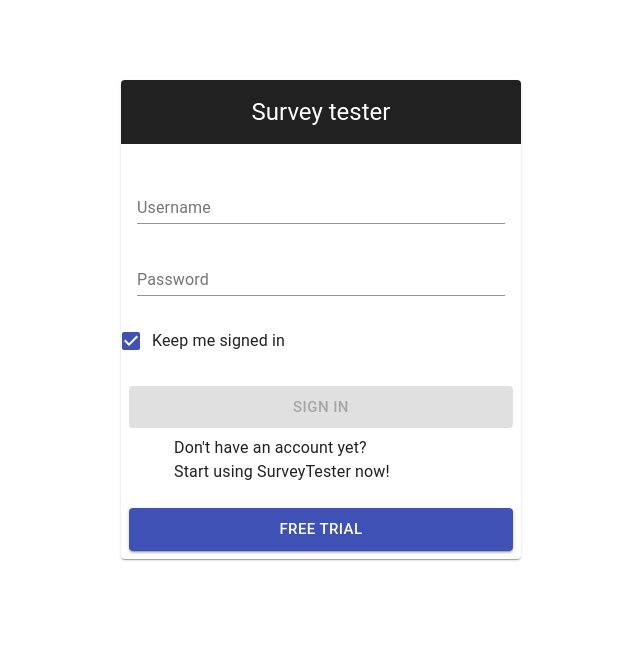
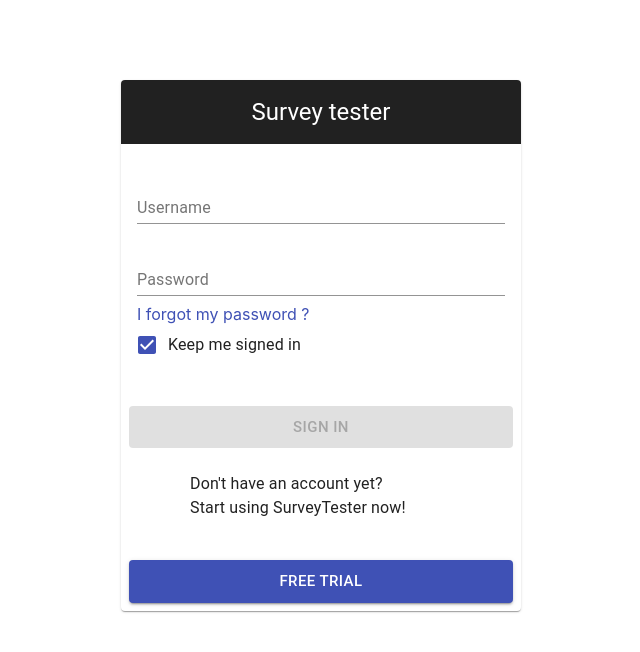
Before and after one commit to tarunsengar1987/surveytester, a React (Create React App) app: page / in a window 1280 px wide. Shown: the top 652 px of the page, without its empty margins (319-959 px from the left). Built offline with nearby package versions, Linux system fonts and the light colour scheme.

Commit message:
new changes

```diff
--- a/package.json
+++ b/package.json
@@ -11,14 +11,14 @@
     "@testing-library/user-event": "^12.1.10",
     "@types/jest": "^26.0.15",
     "@types/node": "^12.0.0",
-    "@types/react-dom": "^17.0.8",
+    "@types/react-dom": "^17.0.0",
     "node-sass": "^6.0.1",
     "react": "^17.0.2",
     "react-dom": "^17.0.2",
     "react-router-dom": "^5.2.0",
     "react-scripts": "4.0.3",
     "reactjs-popup": "^2.0.4",
-    "typescript": "^4.3.5",
+    "typescript": "^4.1.2",
     "web-vitals": "^1.0.1"
   },
   "scripts": {
--- a/src/App.tsx
+++ b/src/App.tsx
@@ -1,7 +1,7 @@
 
 import './App.css';
-import Login from './login/Login';
-import Dashboard from './Dashboard/Dashboard';
+import LoginPage from './LoginPage/login';
+import Dashboard from './Dashboard/dashboard';
 import {
   BrowserRouter as Router,
   Switch,
@@ -16,14 +16,14 @@
  <Router>
     <Switch>
       <Route path="/" exact>
-      <Login></Login>
+      <LoginPage></LoginPage>
       </Route>
       <Route path="/dashboard" exact>
       <Dashboard></Dashboard>
       </Route>
 
     </Switch>
-    {/* <ConfirmDialog></ConfirmDialog> */}
+
     </Router>
 
   );
--- a/src/Dashboard/Dashboard.tsx
+++ b/src/Dashboard/Dashboard.tsx
@@ -77,7 +77,7 @@
     ],
   };
   const header: Header = {
-    name: 'This is Dashboard',
+    name: 'This is Dashboard of Survey',
     headname: 'Survey Tester',
   };
 const useStyles = makeStyles((theme) =>
--- /dev/null
+++ b/src/LoginPage/login.tsx
@@ -0,0 +1,304 @@
+import React, { useReducer, useEffect, useState } from 'react';
+import { createStyles, makeStyles, Theme } from '@material-ui/core/styles';
+import TextField from '@material-ui/core/TextField';
+import { useHistory } from 'react-router-dom';
+import Card from '@material-ui/core/Card';
+import CardContent from '@material-ui/core/CardContent';
+import CardActions from '@material-ui/core/CardActions';
+import CardHeader from '@material-ui/core/CardHeader';
+import Button from '@material-ui/core/Button';
+// import ConfirmDialog, { confirmDialog } from './ConfirmDialog';
+import Checkbox from '@material-ui/core/Checkbox';
+import FormControlLabel from '@material-ui/core/FormControlLabel';
+import Menu from '@material-ui/core/Menu'
+import MenuItem from '@material-ui/core/MenuItem'
+import { Dialog, DialogActions, DialogContent, DialogContentText, DialogTitle, Link } from '@material-ui/core';
+
+
+
+
+const useStyles = makeStyles((theme: Theme) =>
+  createStyles({
+    container: {
+      display: 'flex',
+      flexWrap: 'wrap',
+      width: 400,
+      margin: `${theme.spacing(0)} auto`
+    },
+    loginBtn: {
+      marginTop: theme.spacing(2),
+      flexGrow: 1
+    },
+    header: {
+      textAlign: 'center',
+      background: '#212121',
+      color: '#fff'
+    },
+    card: {
+      marginTop: theme.spacing(10)
+    }
+  })
+);
+
+//state type
+
+type State = {
+  username: string
+  password:  string
+  isButtonDisabled: boolean
+  helperText: string
+  isError: boolean
+};
+
+const initialState:State = {
+  username: '',
+  password: '',
+  isButtonDisabled: true,
+  helperText: '',
+  isError: false
+};
+
+type Action = { type: 'setUsername', payload: string }
+  | { type: 'setPassword', payload: string }
+  | { type: 'setIsButtonDisabled', payload: boolean }
+  | { type: 'loginSuccess', payload: string }
+  | { type: 'loginFailed', payload: string }
+  | { type: 'setIsError', payload: boolean };
+
+const reducer = (state: State, action: Action): State => {
+  switch (action.type) {
+    case 'setUsername':
+      return {
+        ...state,
+        username: action.payload
+      };
+    case 'setPassword':
+      return {
+        ...state,
+        password: action.payload
+      };
+    case 'setIsButtonDisabled':
+      return {
+        ...state,
+        isButtonDisabled: action.payload
+      };
+    case 'loginSuccess':
+      return {
+        ...state,
+        helperText: action.payload,
+        isError: false
+      };
+    case 'loginFailed':
+      return {
+        ...state,
+        helperText: action.payload,
+        isError: true
+      };
+    case 'setIsError':
+      return {
+        ...state,
+        isError: action.payload
+      };
+  }
+}
+
+const Login: React.FC = () => {
+  const [open, setOpen] = useState(false);
+  const [popupVisible, setPopupVisible] = useState<boolean>(false)
+  const history = useHistory();
+  const [checked, setChecked] = React.useState(true);
+  const handleSubmit = () => console.log('Okay!')
+  const classes = useStyles();
+  const [state, dispatch] = useReducer(reducer, initialState);
+  function togglePopup() {
+    setPopupVisible(!popupVisible)
+  }
+
+  useEffect(() => {
+    if (state.username.trim() && state.password.trim()) {
+     dispatch({
+       type: 'setIsButtonDisabled',
+       payload: false
+     });
+    } else {
+      dispatch({
+        type: 'setIsButtonDisabled',
+        payload: true
+      });
+    }
+  }, [state.username, state.password]);
+
+
+
+
+  const handleLogin = () => {
+
+    if (state.username === 'abc@email.com' && state.password === 'password') {
+       dispatch({
+        type: 'loginSuccess',
+        payload: 'Login Successfully'
+
+      });
+      history.push('/dashboard');
+
+    } else {
+        dispatch({
+            type: 'loginFailed',
+            payload: 'Incorrect username or password'
+          });
+    }
+  };
+
+
+  const handleChange = (event: { target: { checked: boolean | ((prevState: boolean) => boolean); }; }) => {
+    setChecked(event.target.checked);
+  };
+
+  const handleKeyPress = (event: React.KeyboardEvent) => {
+    if (event.keyCode === 13 || event.which === 13) {
+      state.isButtonDisabled || handleLogin();
+    }
+  };
+  const handleClickOpen = () => {
+    setOpen(true);
+  };
+  const handleClose = () => {
+    setOpen(false);
+  };
+  const handleUsernameChange: React.ChangeEventHandler<HTMLInputElement> =
+    (event) => {
+      dispatch({
+        type: 'setUsername',
+        payload: event.target.value
+      });
+    };
+
+  const handlePasswordChange: React.ChangeEventHandler<HTMLInputElement> =
+    (event) => {
+      dispatch({
+        type: 'setPassword',
+        payload: event.target.value
+      });
+    }
+  return (
+    <form className={classes.container} noValidate autoComplete="off">
+      <Card className={classes.card}>
+        <CardHeader className={classes.header} title="Survey tester" />
+        <CardContent>
+          <div>
+            <TextField
+              error={state.isError}
+              fullWidth
+              id="username"
+              type="email"
+              label="Username"
+              placeholder="Username"
+              margin="normal"
+              onChange={handleUsernameChange}
+              onKeyPress={handleKeyPress}
+            />
+            <TextField
+              error={state.isError}
+              fullWidth
+              id="password"
+              type="password"
+              label="Password"
+              placeholder="Password"
+              margin="normal"
+              helperText={state.helperText}
+              onChange={handlePasswordChange}
+              onKeyPress={handleKeyPress}
+            />
+          </div>
+          {/* <Button onClick={() => confirmDialog('Please enter your email address. We will send you a link with instructions to reset your password.',handleSubmit)}>I forgot my password</Button> */}
+          <div>
+            <Link  className="cursor-pointer" onClick={handleClickOpen}>I forgot my password ?</Link>
+            <Dialog
+              open={open}
+              onClose={handleClose}
+              aria-labelledby="form-dialog-title"
+            >
+              <DialogTitle id="form-dialog-title">Password Recovery </DialogTitle>
+              <DialogContent>
+                <DialogContentText>
+                   Please enter your email address
+                  here. We will send you link with instruction to reset your password .
+                </DialogContentText>
+                <TextField
+                  autoFocus
+                  margin="dense"
+                  id="name"
+                  label="Email Address"
+                  type="email"
+                  fullWidth
+                />
+              </DialogContent>
+              <DialogActions>
+                <Button onClick={handleClose} color="primary">
+                  Cancel
+                </Button>
+                <Button onClick={handleClose} color="primary">
+                  Send
+                </Button>
+              </DialogActions>
+            </Dialog>
+          </div>
+          <FormControlLabel className="keep_me"
+         control={
+        <Checkbox
+        defaultChecked
+        color="primary"
+        inputProps={{ 'aria-label': 'secondary checkbox' }}
+        />
+         }
+          label="Keep me signed in"
+      />
+        </CardContent>
+        <CardActions>
+          <Button
+            variant="contained"
+            size="large"
+            color="secondary"
+            className={classes.loginBtn}
+            onClick={handleLogin}
+            disabled={state.isButtonDisabled}>
+
+          Sign In
+          </Button>
+        </CardActions>
+        <CardContent>
+        <FormControlLabel
+        control={
+          <Button
+
+          />
+        }
+        label="Don't have an account yet?"
+       />
+        <FormControlLabel
+        control={
+          <Button
+
+          />
+        }
+        label="Start using SurveyTester now!"
+       />
+       </CardContent>
+        <CardActions>
+          <Button
+            variant="contained"
+            size="large"
+            color="primary"
+            className={classes.loginBtn}
+            onClick={handleLogin}
+            //disabled={state.isButtonDisabled}
+            >
+           Free trial
+          </Button>
+        </CardActions>
+      </Card>
+    </form>
+  );
+}
+
+export default Login;
```
Also changed, not shown: 1 other file (tests, documents, lock files or other folders).
